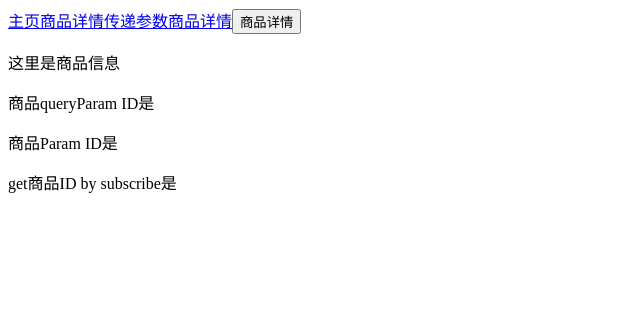
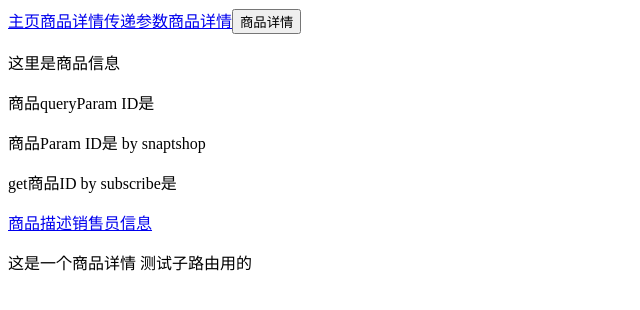
Before and after one commit to lzx2016/testgit, an Angular app: page /product in a window 1280 px wide. Shown: the top 310 px of the page, without its empty margins (0-640 px from the left). Built offline with nearby package versions, Linux system fonts and the light colour scheme.

Commit message:
提交路由学习代码

```diff
--- a/src/app/app.module.ts
+++ b/src/app/app.module.ts
@@ -7,6 +7,8 @@ import { AppComponent } from './app.component';
 import { HomeComponent } from './home/home.component';
 import { ProductComponent } from './product/product.component';
 import { Code404Component } from './code404/code404.component';
+import { ProductDescComponent } from './product-desc/product-desc.component';
+import { SellerInfoComponent } from './seller-info/seller-info.component';
 
 
 @NgModule({
@@ -14,7 +16,9 @@ import { Code404Component } from './code404/code404.component';
     AppComponent,
     HomeComponent,
     ProductComponent,
-    Code404Component
+    Code404Component,
+    ProductDescComponent,
+    SellerInfoComponent
   ],
   imports: [
     BrowserModule,
--- /dev/null
+++ b/src/app/product-desc/product-desc.component.html
@@ -0,0 +1,3 @@
+<p>
+  这是一个商品详情  测试子路由用的
+</p>
--- /dev/null
+++ b/src/app/product-desc/product-desc.component.ts
@@ -0,0 +1,15 @@
+import { Component, OnInit } from '@angular/core';
+
+@Component({
+  selector: 'app-product-desc',
+  templateUrl: './product-desc.component.html',
+  styleUrls: ['./product-desc.component.css']
+})
+export class ProductDescComponent implements OnInit {
+
+  constructor() { }
+
+  ngOnInit() {
+  }
+
+}
--- a/src/app/product/product.component.html
+++ b/src/app/product/product.component.html
@@ -2,5 +2,9 @@
   这里是商品信息
 </p>
 <p>商品queryParam ID是{{productiId}}</p>
-<p>商品Param ID是{{paramsProductiId}}</p>
+<p>商品Param ID是 by snaptshop{{paramsProductiId}}</p>
 <p>get商品ID by subscribe是{{subscribeProductiId}}</p>
+<a [routerLink]="['./']">商品描述</a>
+<a [routerLink]="['./seller', 88]">销售员信息</a>
+
+<router-outlet></router-outlet>
--- /dev/null
+++ b/src/app/seller-info/seller-info.component.html
@@ -0,0 +1,3 @@
+<p>
+  销售员ID是{{sellerID}}  测试子路由
+</p>
--- /dev/null
+++ b/src/app/seller-info/seller-info.component.ts
@@ -0,0 +1,17 @@
+import { Component, OnInit } from '@angular/core';
+import {ActivatedRoute} from "@angular/router";
+
+@Component({
+  selector: 'app-seller-info',
+  templateUrl: './seller-info.component.html',
+  styleUrls: ['./seller-info.component.css']
+})
+export class SellerInfoComponent implements OnInit {
+  private sellerID: number;
+  constructor(private routerInfo: ActivatedRoute) { }
+
+  ngOnInit() {
+    this.sellerID = this.routerInfo.snapshot.params['id']
+  }
+
+}
```
Also changed, not shown: src/app/app-routing.module.ts (+14 -2 lines), src/app/product-desc/product-desc.component.css (added), src/app/seller-info/seller-info.component.css (added), 2 other files (tests, documents, lock files or other folders).
